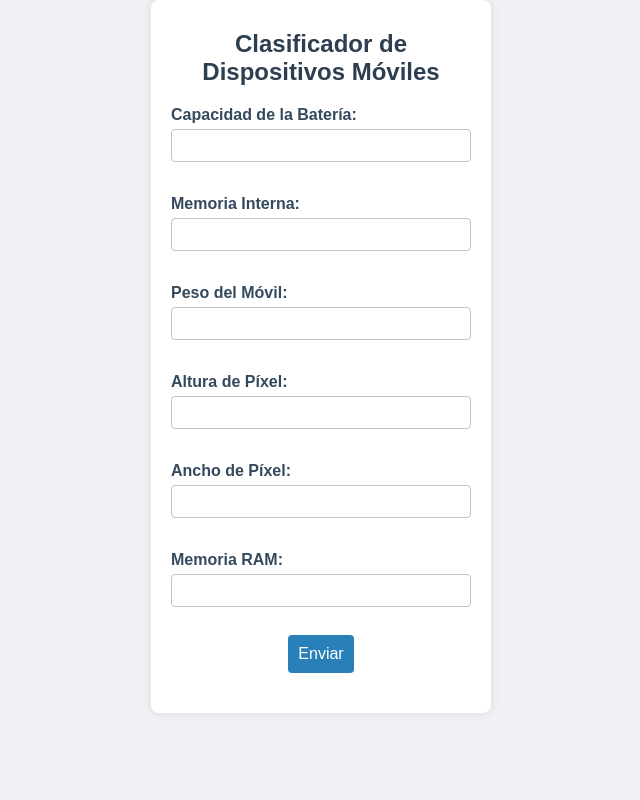
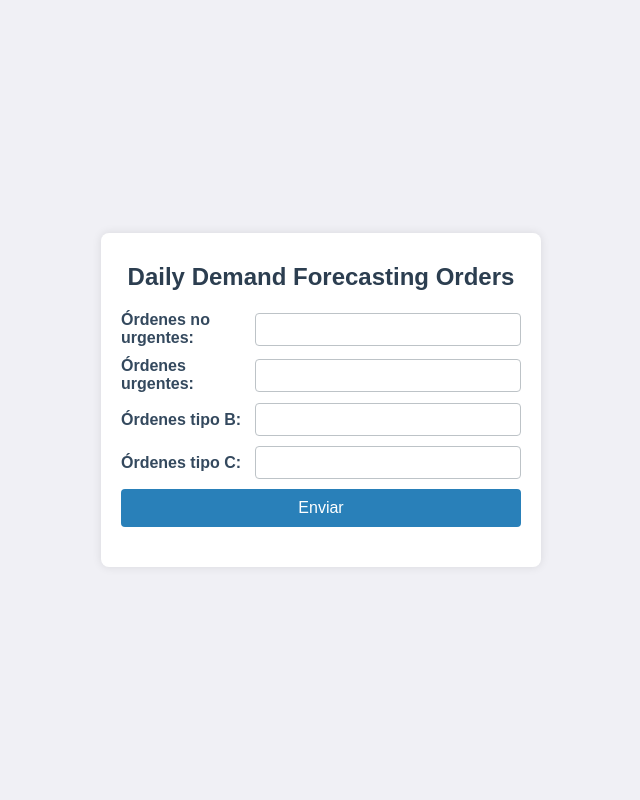
Before and after one commit to juliogmo/Flask01, a Flask app: page / in a window 1280 px wide. Shown: the whole page, without its empty margins (319-959 px from the left). Run offline with Flask 3, Linux system fonts and the light colour scheme; parts of the project's set-up code (start-up, migrations or seed data) failed here and were passed over.

Commit message:
Regression commit

```diff
--- a/app.py
+++ b/app.py
@@ -9,7 +9,7 @@ app = Flask(__name__)
 logging.basicConfig(level=logging.DEBUG)
 
 # Cargar el modelo entrenado
-model = joblib.load('modeloRF.pkl')
+model = joblib.load('RandomForest2.pkl')
 app.logger.debug('Modelo cargado correctamente.')
 
 @app.route('/')
@@ -20,16 +20,16 @@ def home():
 def predict():
     try:
         # Obtener los datos enviados en el request
-        battery_power = float(request.form['battery_power'])
-        int_memory = float(request.form['int_memory'])
-        mobile_wt = float(request.form['mobile_wt'])
-        px_height = float(request.form['px_height'])
-        px_width = float(request.form['px_width'])
-        ram = float(request.form['ram'])
+        non_urgent_order = float(request.form['non_urgent_order'])
+        urgent_order = float(request.form['urgent_order'])
+        order_type_b = float(request.form['order_type_b'])
+        order_type_c = float(request.form['order_type_c'])
 
-        # Crear un DataFrame con los datos
-        data_df = pd.DataFrame([[battery_power, int_memory, mobile_wt, px_height, px_width, ram]],
-                               columns=['battery_power', 'int_memory', 'mobile_wt', 'px_height', 'px_width', 'ram'])
+        # Crear un DataFrame con los datos usando los nombres de características correctos
+        data_df = pd.DataFrame(
+            [[non_urgent_order, urgent_order, order_type_b, order_type_c]],
+            columns=['Non-urgent order', 'Urgent order', 'Order type B', 'Order type C']
+        )
         app.logger.debug(f'DataFrame creado: {data_df}')
 
         # Realizar predicciones
@@ -37,10 +37,10 @@ def predict():
         app.logger.debug(f'Predicción: {prediction[0]}')
 
         # Convertir la predicción a tipo de datos estándar de Python
-        prediction_result = int(prediction[0])
+        prediction_result = float(prediction[0])
 
         # Devolver las predicciones como respuesta JSON
-        return jsonify({'categoria': prediction_result})
+        return jsonify({'prediccion': prediction_result})
     except Exception as e:
         app.logger.error(f'Error en la predicción: {str(e)}')
         return jsonify({'error': str(e)}), 400
--- a/templates/formulario.html
+++ b/templates/formulario.html
@@ -1,7 +1,7 @@
 <!DOCTYPE html>
 <html>
 <head>
-    <title>Clasificador de Dispositivos Móviles</title>
+    <title>Daily Demand Forecasting Orders</title>
     <style>
         body {
             font-family: Arial, sans-serif;
@@ -9,7 +9,7 @@
             display: flex;
             justify-content: center;
             align-items: center;
-            height: 50%;
+            height: 100vh;
             margin: 0;
         }
         #contenedor {
@@ -17,29 +17,32 @@
             border-radius: 8px;
             box-shadow: 0 0 10px rgba(0, 0, 0, 0.1);
             padding: 20px;
-            width: 300px;
-            text-align: center;
+            width: 400px;
         }
         h1 {
             color: #2c3e50;
             font-size: 24px;
             margin-top: 10px;
             margin-bottom: 20px;
+            text-align: center;
         }
-        label {
-            display: block;
-            margin: 5px 0;
+        .form-group {
+            display: flex;
+            justify-content: space-between;
+            align-items: center;
+            margin-bottom: 10px;
+        }
+        .form-group label {
+            flex: 1;
             font-weight: bold;
             color: #34495e;
-            text-align: left;
+            margin-right: 10px;
         }
-        input[type="text"] {
-            width: 100%;
+        .form-group input {
+            flex: 2;
             padding: 8px;
-            margin-bottom: 10px;
             border: 1px solid #bdc3c7;
             border-radius: 4px;
-            box-sizing: border-box;
         }
         input[type="submit"] {
             background-color: #2980b9;
@@ -49,6 +52,7 @@
             cursor: pointer;
             border-radius: 4px;
             font-size: 16px;
+            width: 100%;
         }
         input[type="submit"]:hover {
             background-color: #3498db;
@@ -57,48 +61,30 @@
             margin-top: 20px;
             font-weight: bold;
             color: #000000;
+            text-align: center;
         }
     </style>
     <script>
-        function clasificarDispositivo(event) {
+        function predecirOrdenes(event) {
             event.preventDefault();
-            const battery_power = document.getElementById('battery_power').value;
-            const int_memory = document.getElementById('int_memory').value;
-            const mobile_wt = document.getElementById('mobile_wt').value;
-            const px_height = document.getElementById('px_height').value;
-            const px_width = document.getElementById('px_width').value;
-            const ram = document.getElementById('ram').value;
+            const nonUrgentOrder = document.getElementById('non_urgent_order').value;
+            const urgentOrder = document.getElementById('urgent_order').value;
+            const orderTypeB = document.getElementById('order_type_b').value;
+            const orderTypeC = document.getElementById('order_type_c').value;
 
             fetch('/predict', {
                 method: 'POST',
                 headers: {
                     'Content-Type': 'application/x-www-form-urlencoded',
                 },
-                body: `battery_power=${battery_power}&int_memory=${int_memory}&mobile_wt=${mobile_wt}&px_height=${px_height}&px_width=${px_width}&ram=${ram}`,
+                body: `non_urgent_order=${nonUrgentOrder}&urgent_order=${urgentOrder}&order_type_b=${orderTypeB}&order_type_c=${orderTypeC}`,
             })
             .then(response => response.json())
             .then(data => {
                 if (data.error) {
                     document.getElementById('resultado').innerText = 'Error: ' + data.error;
                 } else {
-                    let categoriaDescripcion = '';
-                    switch(data.categoria) {
-                        case 0:
-                            categoriaDescripcion = 'bajo';
-                            break;
-                        case 1:
-                            categoriaDescripcion = 'medio bajo';
-                            break;
-                        case 2:
-                            categoriaDescripcion = 'medio alto';
-                            break;
-                        case 3:
-                            categoriaDescripcion = 'alto';
-                            break;
-                        default:
-                            categoriaDescripcion = 'desconocida';
-                    }
-                    document.getElementById('resultado').innerText = 'La categoría del dispositivo es: ' + data.categoria + ' "' + categoriaDescripcion + '"';
+                    document.getElementById('resultado').innerText = 'La predicción de órdenes totales es: ' + data.prediccion;
                 }
             })
             .catch(error => {
@@ -110,20 +96,24 @@
 </head>
 <body>
     <div id="contenedor">
-        <h1>Clasificador de Dispositivos Móviles</h1>
-        <form id="formulario" onsubmit="clasificarDispositivo(event)">
-            <label for="battery_power">Capacidad de la Batería:</label>
-            <input type="text" id="battery_power" name="battery_power"><br><br>
-            <label for="int_memory">Memoria Interna:</label>
-            <input type="text" id="int_memory" name="int_memory"><br><br>
-            <label for="mobile_wt">Peso del Móvil:</label>
-            <input type="text" id="mobile_wt" name="mobile_wt"><br><br>
-            <label for="px_height">Altura de Píxel:</label>
-            <input type="text" id="px_height" name="px_height"><br><br>
-            <label for="px_width">Ancho de Píxel:</label>
-            <input type="text" id="px_width" name="px_width"><br><br>
-            <label for="ram">Memoria RAM:</label>
-            <input type="text" id="ram" name="ram"><br><br>
+        <h1>Daily Demand Forecasting Orders</h1>
+        <form id="formulario" onsubmit="predecirOrdenes(event)">
+            <div class="form-group">
+                <label for="non_urgent_order">Órdenes no urgentes:</label>
+                <input type="text" id="non_urgent_order" name="non_urgent_order">
+            </div>
+            <div class="form-group">
+                <label for="urgent_order">Órdenes urgentes:</label>
+                <input type="text" id="urgent_order" name="urgent_order">
+            </div>
+            <div class="form-group">
+                <label for="order_type_b">Órdenes tipo B:</label>
+                <input type="text" id="order_type_b" name="order_type_b">
+            </div>
+            <div class="form-group">
+                <label for="order_type_c">Órdenes tipo C:</label>
+                <input type="text" id="order_type_c" name="order_type_c">
+            </div>
             <input type="submit" value="Enviar">
         </form>
         <p id="resultado"></p>
```
Also changed, not shown: 3 other files.
